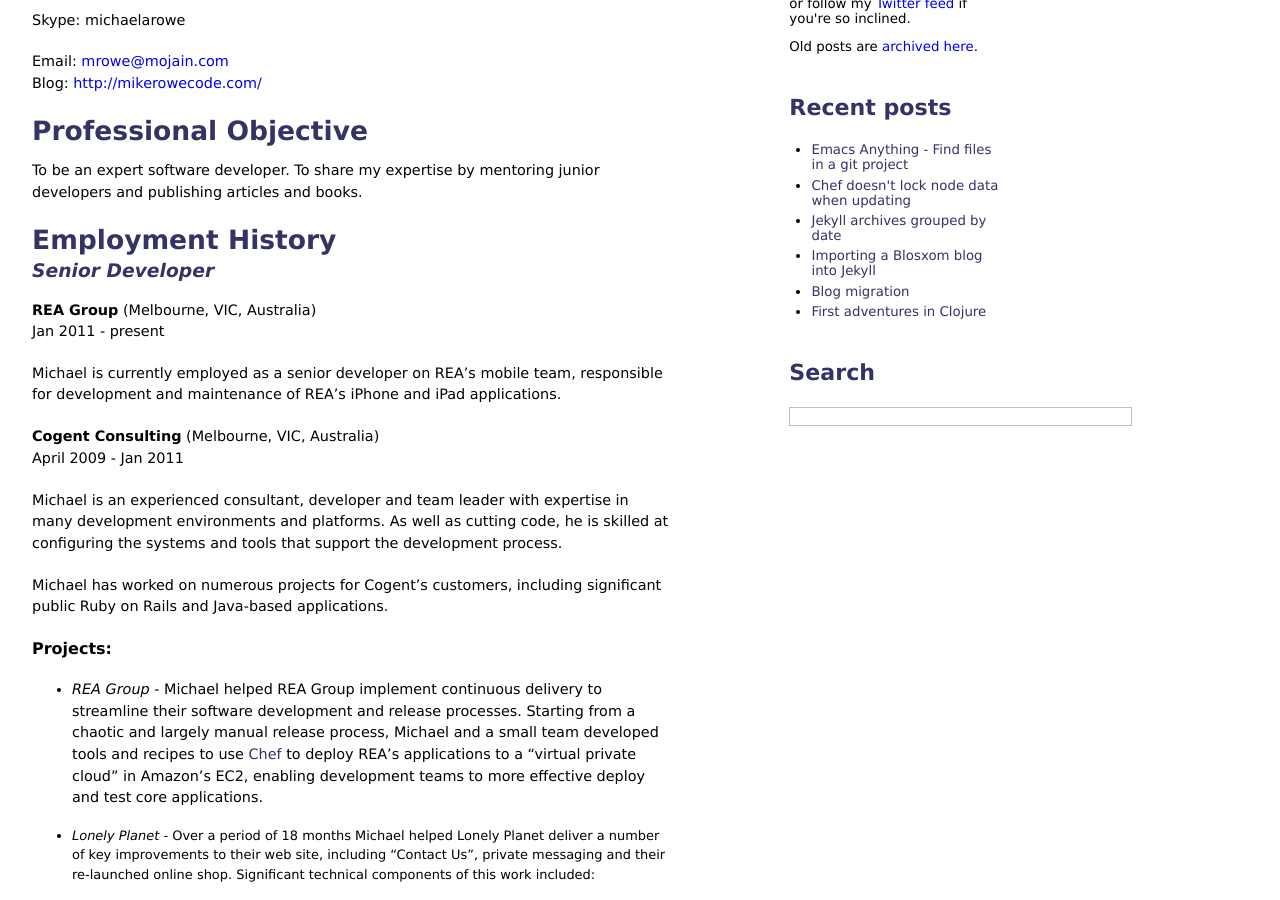
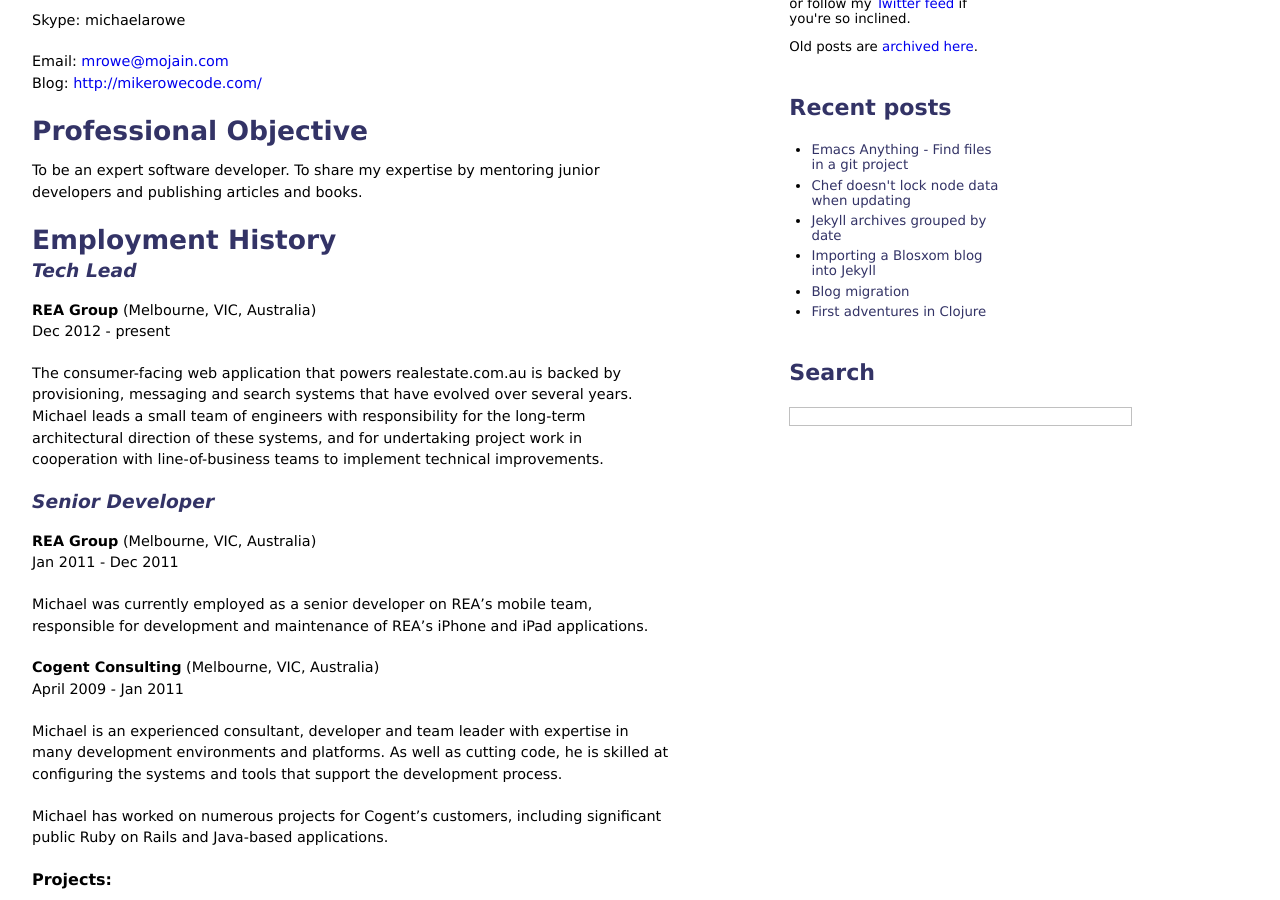
Before and after one commit to mrowe/mikerowecode.com, a Jekyll site: the page built from michael/resume.md, in a window 1280 px wide and 900 px high, scrolled down 330 px. Built offline with Jekyll 4.4.1, drawn with Linux system fonts in a browser that asks for light colours; Markdown is read by kramdown in place of the engine named in the settings; comment, search, counter and statistics services are not loaded.

Commit message:
Add new REA role.

```diff
--- a/michael/resume.md
+++ b/michael/resume.md
@@ -25,11 +25,24 @@ junior developers and publishing articles and books.
 
 ## Employment History
 
+
+###_Tech Lead_
+__REA Group__ (Melbourne, VIC, Australia)
+Dec 2012 - present
+
+The consumer-facing web application that powers realestate.com.au is
+backed by provisioning, messaging and search systems that have evolved
+over several years. Michael leads a small team of engineers with
+responsibility for the long-term architectural direction of these
+systems, and for undertaking project work in cooperation with
+line-of-business teams to implement technical improvements.
+
+
 ###_Senior Developer_
 __REA Group__ (Melbourne, VIC, Australia)
-Jan 2011 - present
+Jan 2011 - Dec 2011
 
-Michael is currently employed as a senior developer on REA's mobile
+Michael was currently employed as a senior developer on REA's mobile
 team, responsible for development and maintenance of REA's iPhone and
 iPad applications.
 
```
